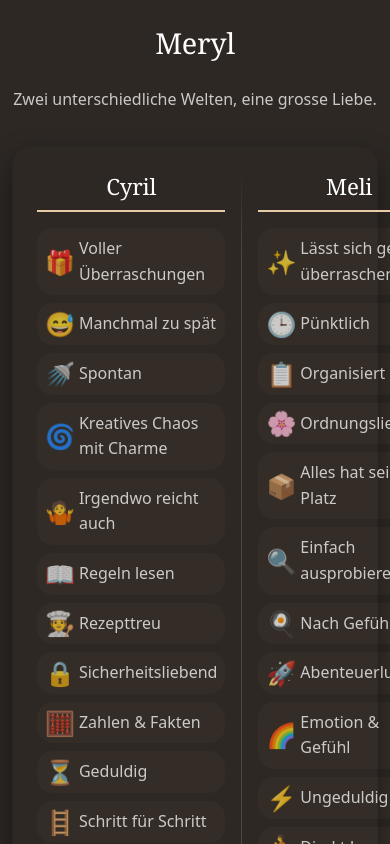
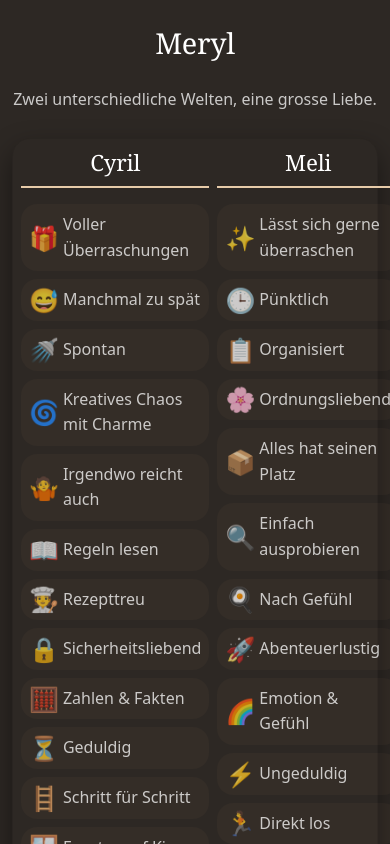
Before and after one commit to cyrilgarillo/meryl26, a Next.js app: page / in a window 390 px wide. Shown: the part 1420-2264 px from the top of the page. Built offline with nearby package versions, Linux system fonts and the light colour scheme; no server answers.

Commit message:
Initial commit

```diff
--- a/src/app/sections/Story.module.css
+++ b/src/app/sections/Story.module.css
@@ -29,6 +29,18 @@
   align-items: start;
 }
 
+@media (max-width: 767px) {
+  .comparisonCard {
+    padding: 0.5rem;
+    margin: 1rem 0;
+  }
+
+  .comparisonGrid {
+    grid-template-columns: 1fr 1fr;
+    gap: 0.5rem;
+  }
+}
+
 @media (min-width: 768px) {
   .comparisonCard {
     padding: 2.5rem;
@@ -53,11 +65,18 @@
   align-self: stretch;
 }
 
+@media (max-width: 767px) {
+  .dividerVertical {
+    display: none;
+  }
+}
+
 /* Person Section */
 .personSection {
   display: flex;
   flex-direction: column;
   align-items: center;
+  width: 100%;
 }
 
 @keyframes fadeIn {
```
